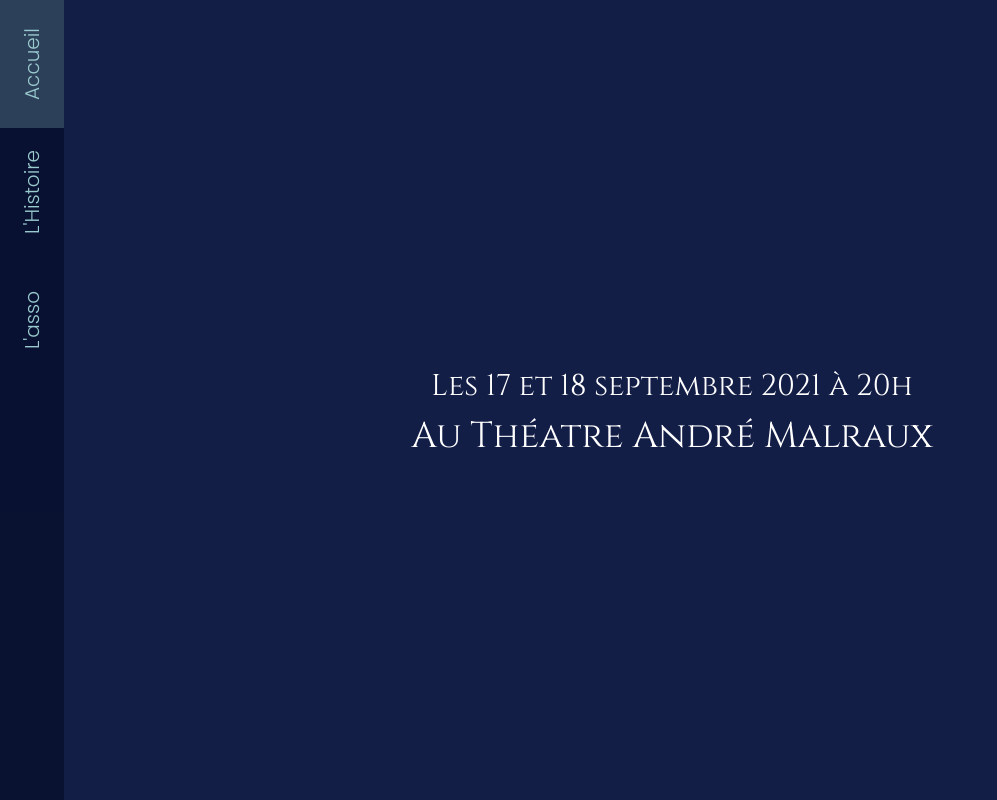
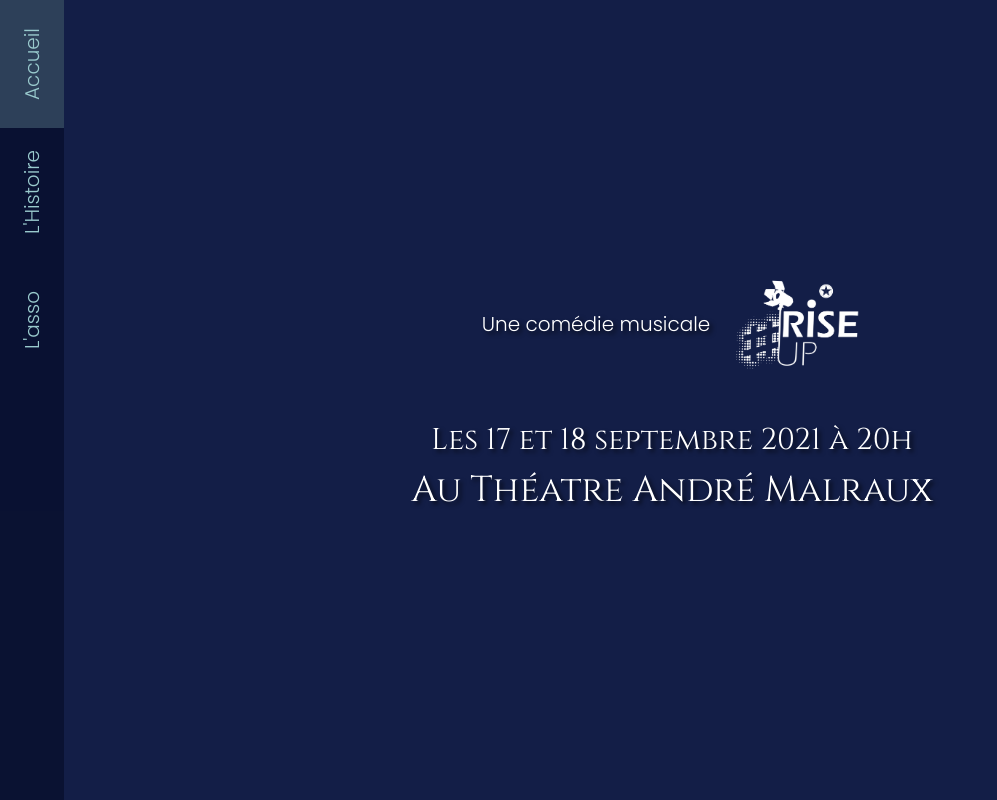
Before and after one commit to lvaroqui/rise-up-3, a Nuxt app: page / in a window 1280 px wide. Shown: the top 800 px of the page, without its empty margins (0-997 px from the left). Built offline with nearby package versions, Linux system fonts and the light colour scheme.

Commit message:
Finish home page

```diff
--- a/pages/index.vue
+++ b/pages/index.vue
@@ -1,8 +1,8 @@
 <template>
   <div class="bg-navy-blue">
     <!-- Nav -->
-    <div class="fixed w-full md:hidden z-10">
-      <div class="bg-navy-blue-darker bg-opacity-90 text-white flex">
+    <div class="fixed w-full md:hidden z-20">
+      <div class="bg-navy-blue-darker bg-opacity-90 text-white flex z-20">
         <div
           class="py-3 ml-3 nav-burger"
           :class="{ 'nav-active': navOpen }"
@@ -29,7 +29,7 @@
       </div>
     </div>
     <div
-      class="hidden md:block text-xl fixed h-full text-center bg-navy-blue-darker text-blue bg-opacity-75 w-16 z-10"
+      class="hidden md:block text-xl fixed h-full text-center bg-navy-blue-darker text-blue bg-opacity-75 w-16 z-20"
     >
       <a
         v-for="(entry, index) in navEntries"
@@ -47,40 +47,50 @@
     <!-- End Nav -->
 
     <div id="home" ref="home" class="min-h-screen">
-      <div class="flex flex-col h-screen md:ml-16">
+      <div class="relative w-full h-screen overflow-hidden">
+        <div class="flex flex-col h-screen md:ml-16 relative z-10">
           <div class="flex-grow" />
+          <div class="flex flex-row justify-center items-center flex-wrap mb-4">
+            <div class="flex justify-center items-center mr-4 md:mr-6">
+              <div class="text-white md:text-xl myShadow">
+                Une comédie musicale
+              </div>
+            </div>
+            <img src="~/assets/img/riseup.png" class="w-32" />
+          </div>
           <div class="max-w-3xl mx-auto mb-6">
-          <Title />
+            <Title class="myShadow" />
           </div>
-        <div class="max-w-3xl mx-auto text-white text-center">
-          <p class="text-2xl md:text-3xl font-serif my-3">
+          <div class="max-w-3xl mx-auto text-white text-center text-sh">
+            <p class="text-xl md:text-3xl font-serif my-3 myShadow">
               Les 17 et 18 septembre 2021 à 20h
             </p>
-          <p class="text-2xl md:text-4xl font-serif my-3">
+            <p class="text-2xl md:text-4xl font-serif my-3 myShadow">
               Au Théatre André Malraux
             </p>
           </div>
           <div class="flex-grow" />
         </div>
-      <div class="ladder opacity-0 lg:opacity-100">
-        <Ladder class="h-full" />
+        <div class="ladder opacity-0 xl:opacity-100">
+          <Ladder class="h-full myShadow" />
         </div>
         <div class="rope1">
-        <Rope1 class="h-full" />
+          <Rope1 class="h-full myShadow" />
         </div>
         <div class="rope2">
-        <Rope2 class="h-full" />
+          <Rope2 class="h-full myShadow" />
         </div>
         <div class="rope3">
-        <Rope3 class="h-full" />
+          <Rope3 class="h-full myShadow" />
         </div>
         <div class="rope4">
-        <Rope4 class="h-full" />
+          <Rope4 class="h-full myShadow" />
         </div>
         <Arrow
-        class="arrow animate-bounce text-white fill-current"
+          class="arrow animate-bounce text-white fill-current myShadow"
           width="100px"
         />
+      </div>
     </div>
 
     <div class="min-h-screen pb-16 pl-0 md:pl-16">
@@ -114,7 +124,7 @@
         </p>
       </div>
       <div id="asso" ref="asso" class="pt-16">
-        <div class="bg-coral h-64"></div>
+        <!-- <div class="bg-coral h-64"></div> -->
         <div class="px-8 md:px-16 pt-16 ml-auto mr-0 max-w-4xl">
           <h1 class="font-serif text-sand text-4xl md:text-5xl mr-4 text-right">
             L'équipe
@@ -226,6 +236,10 @@
 </script>
 
 <style lang="postcss" scoped>
+.myShadow {
+  filter: drop-shadow(3px 3px 2px rgba(0, 0, 0, 0.7));
+}
+
 .ladder {
   position: absolute;
   left: 77%;
@@ -235,23 +249,38 @@
 
 .rope1 {
   position: absolute;
-  top: -50px;
   left: 0;
   width: 600px;
+
+  top: -200px;
+  @screen 2xl {
+    top: -50px;
+  }
 }
 
 .rope2 {
   position: absolute;
-  top: 0;
   left: -70px;
   width: 680px;
+
+  top: -150px;
+  @screen 2xl {
+    top: 0;
+  }
 }
 
 .rope3 {
   position: absolute;
-  top: -70px;
   left: -70px;
   width: 700px;
+
+  top: -270px;
+  @screen md {
+    top: -220px;
+  }
+  @screen 2xl {
+    top: -70px;
+  }
 }
 
 .rope4 {
@@ -274,6 +303,7 @@
   margin-right: auto;
   left: 0;
   right: 0;
+
   bottom: 0.5em;
 }
 
```
Also changed, not shown: assets/img/riseup.png (added). Lines whose indentation alone changed are shown as unchanged.
